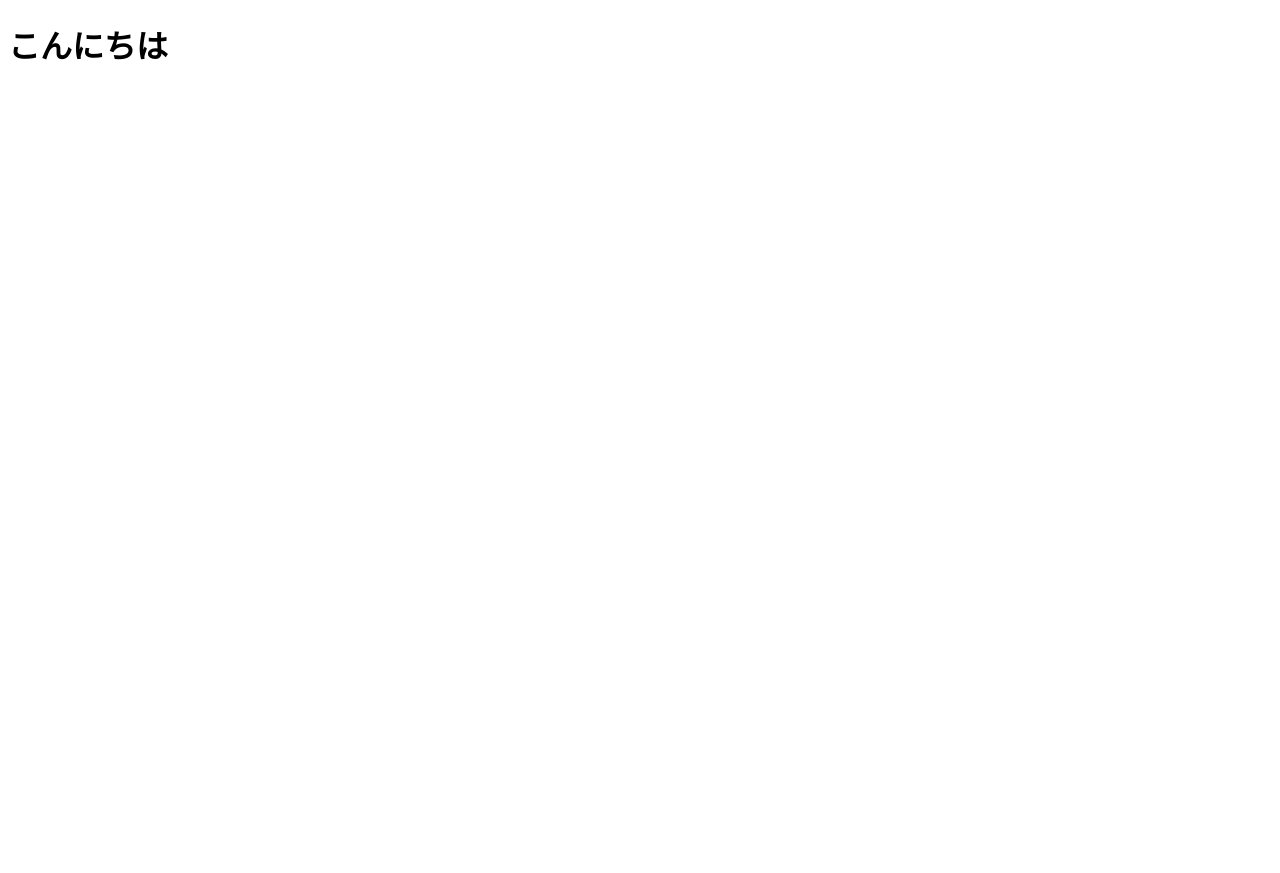
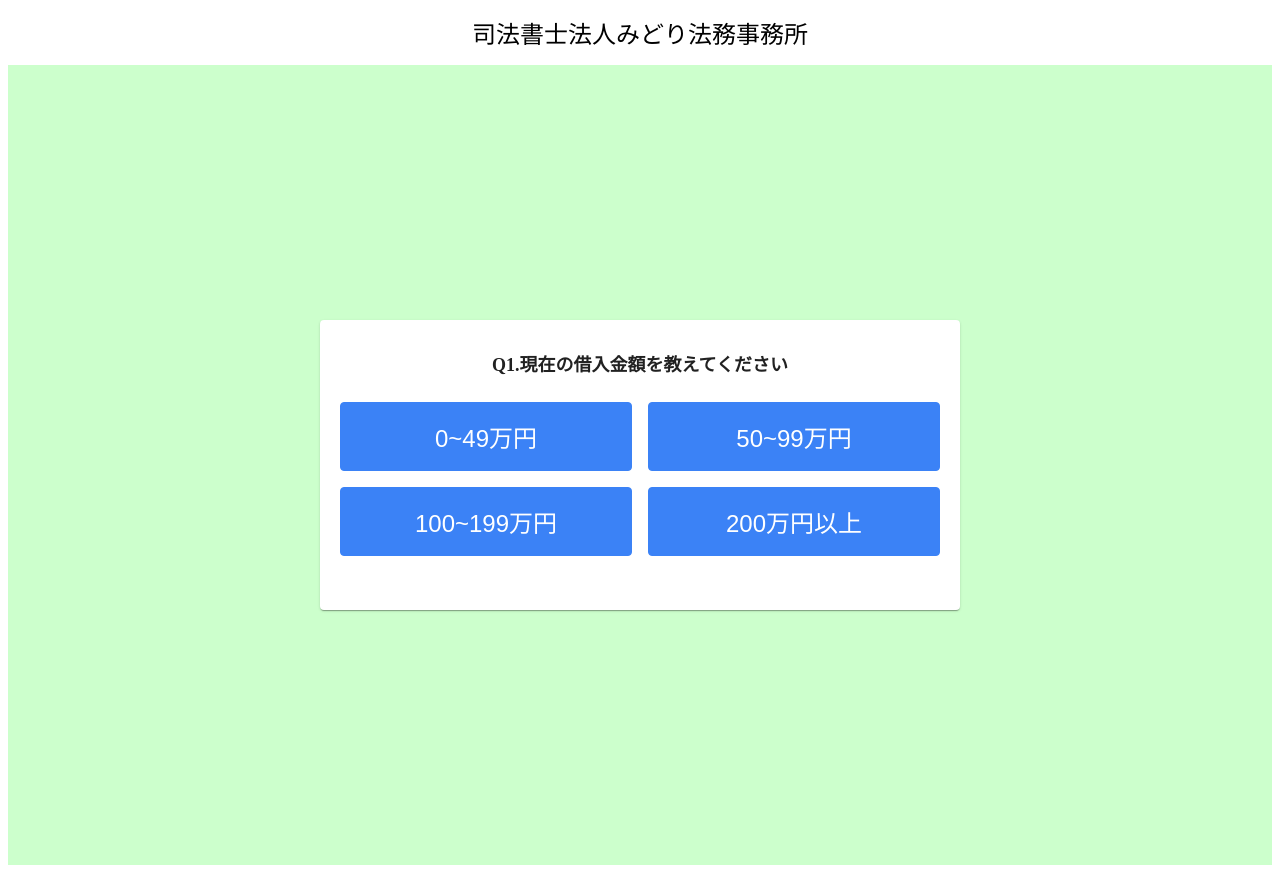
Before and after one commit to arp-y-kuromi/diagnosis-midori, a React (Vite) app: page / in a window 1280 px wide. Before the commit the page ends 800 px from the top, so only its background shows below. Built offline with nearby package versions, Linux system fonts and the light colour scheme; the HTML template or start-up script is replaced by a standard one.

Commit message:
testkohei

```diff
--- a/index.html
+++ b/index.html
@@ -4,7 +4,7 @@
     <meta charset="UTF-8" />
     <link rel="icon" type="image/svg+xml" href="/vite.svg" />
     <meta name="viewport" content="width=device-width, initial-scale=1.0" />
-    <title>Vite + React + TS</title>
+    <title>司法書士法人みどり法務事務所</title>
   </head>
   <body>
     <div id="root"></div>
--- a/package.json
+++ b/package.json
@@ -12,10 +12,13 @@
   "dependencies": {
     "@emotion/react": "^11.13.0",
     "@emotion/styled": "^11.13.0",
+    "@mui/icons-material": "^5.16.6",
     "@mui/material": "^5.16.6",
+    "@mui/styled-engine-sc": "^6.0.0-alpha.18",
     "react": "^18.3.1",
     "react-dom": "^18.3.1",
     "react-hook-form": "^7.52.2",
+    "styled-components": "^6.1.12",
     "zod": "^3.23.8"
   },
   "devDependencies": {
--- a/src/App.tsx
+++ b/src/App.tsx
@@ -1,7 +1,11 @@
+import { Header } from "./Header/Header";
+import { TopPage } from "./Page/TopPage/TopPage";
+
 function App() {
   return (
     <>
-      <h1>こんにちは</h1>
+      <Header headerTitle="司法書士法人みどり法務事務所" />
+      <TopPage firstQuestion="Q1.現在の借入金額を教えてください" />
     </>
   );
 }
--- /dev/null
+++ b/src/Header/Header.tsx
@@ -0,0 +1,14 @@
+import { Box } from "@mui/material";
+import { headerPosition } from "./style";
+
+type Header = {
+  headerTitle: string;
+};
+
+export const Header = ({ headerTitle }: Header) => {
+  return (
+    <Box sx={headerPosition}>
+      <header>{headerTitle}</header>
+    </Box>
+  );
+};
--- /dev/null
+++ b/src/Header/style.ts
@@ -0,0 +1,7 @@
+export const headerPosition = {
+  display: "flex",
+  justifyContent: "center",
+  alignItems: "center",
+  fontSize: "24px",
+  margin: "15px 0",
+};
--- /dev/null
+++ b/src/Page/TopPage/TopPage.tsx
@@ -0,0 +1,27 @@
+import { Box, Card } from "@mui/material";
+import {
+  formPosition,
+  pagePosition,
+  questionBtn,
+  questionTitle,
+} from "./style";
+import { Btn } from "../const";
+type TopPageProps = {
+  firstQuestion: string;
+};
+
+export const TopPage = ({ firstQuestion }: TopPageProps) => {
+  return (
+    <>
+      <Box sx={pagePosition}>
+        <Card sx={formPosition}>
+          <div style={questionTitle}>{firstQuestion}</div>
+          <div style={questionBtn}>
+            <Btn name="0~49万円" /> <Btn name="50~99万円" />
+            <Btn name="100~199万円" /> <Btn name="200万円以上" />
+          </div>
+        </Card>
+      </Box>
+    </>
+  );
+};
--- /dev/null
+++ b/src/Page/TopPage/style.ts
@@ -0,0 +1,31 @@
+export const pagePosition = {
+  backgroundColor: "#ccffcc",
+  display: "flex",
+  justifyContent: "center",
+  alignItems: "center",
+  height: "100vh",
+};
+
+export const formPosition = {
+  width: "600px",
+  height: "250px",
+  display: "flex",
+  justifyContent: "flex-start",
+  flexDirection: "column",
+  padding: "20px",
+  gap: "1rem",
+};
+
+export const questionTitle = {
+  padding: "10px",
+  fontSize: "18px",
+  fontWeight: "bold",
+  display: "flex",
+  justifyContent: "center",
+};
+
+export const questionBtn = {
+  display: "grid",
+  gridTemplateColumns: "repeat(2, minmax(0, 1fr))",
+  gap: "1rem",
+};
--- /dev/null
+++ b/src/Page/const.tsx
@@ -0,0 +1,25 @@
+// 返済期間や、返済状況などのボタン
+type Props = {
+  name: string;
+  onClick?: () => void;
+};
+
+const btnStyle = {
+  border: "1px solid #3b82f6",
+  backgroundColor: "#3b82f6",
+  color: "white",
+  transition: "background-color 300ms, color 300ms",
+  padding: "1rem 2rem",
+  fontSize: "1.5rem",
+  borderRadius: "0.25rem",
+};
+
+export const Btn = ({ name, onClick }: Props) => {
+  return (
+    <>
+      <button style={btnStyle} onClick={onClick}>
+        {name}
+      </button>
+    </>
+  );
+};
```
Also changed, not shown: 2 other files (tests, documents, lock files or other folders).
